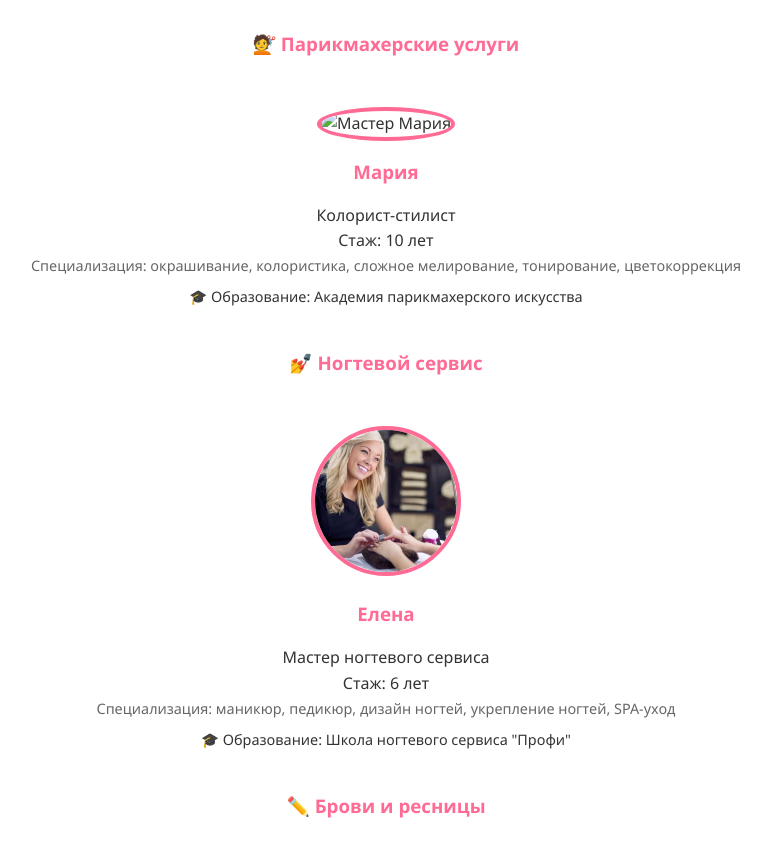
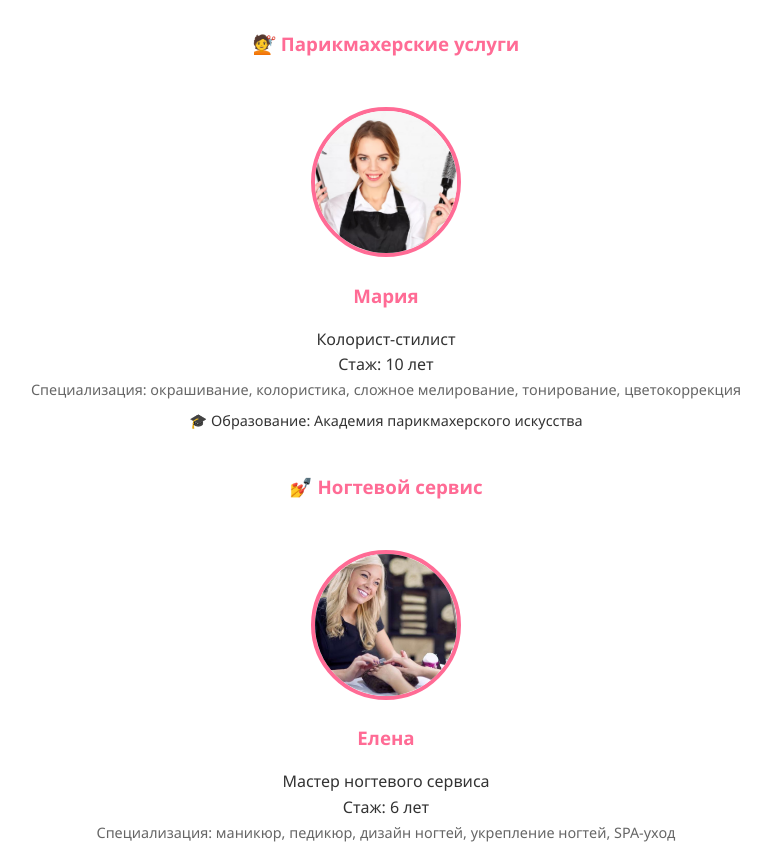
Before and after one commit to alenakostina5002-spec/github.io, a plain HTML site: page about.html in a window 1280 px wide. Shown: the part 1055-1904 px from the top of the page, without its empty margins (254-1025 px from the left). Drawn offline with Linux system fonts and the light colour scheme.

Commit message:
Update about.html

```diff
--- a/about.html
+++ b/about.html
@@ -59,7 +59,7 @@
                     <h3 style="text-align: center; color: #ff6b95; margin-bottom: 1.5rem;">💇 Парикмахерские услуги</h3>
                     <div class="grid-2">
                         <div style="text-align: center;">
-                            <img src="images/master-maria.jpg" alt="Мастер Мария" class="team-image">
+                            <img src="master-maria.jpg" alt="Мастер Мария" class="team-image">
                             <h3>Мария</h3>
                             <p class="specialization">Колорист-стилист</p>
                             <p>Стаж: 10 лет</p>
```
